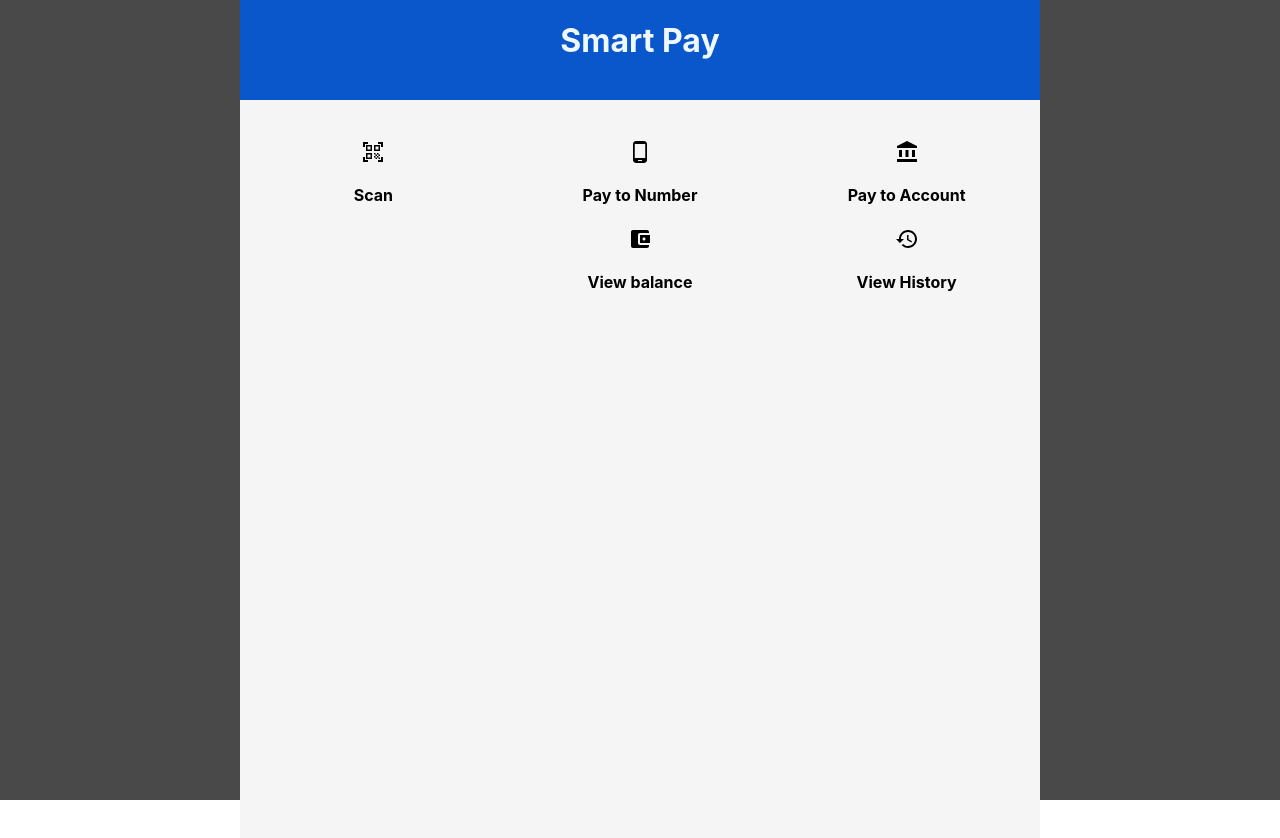
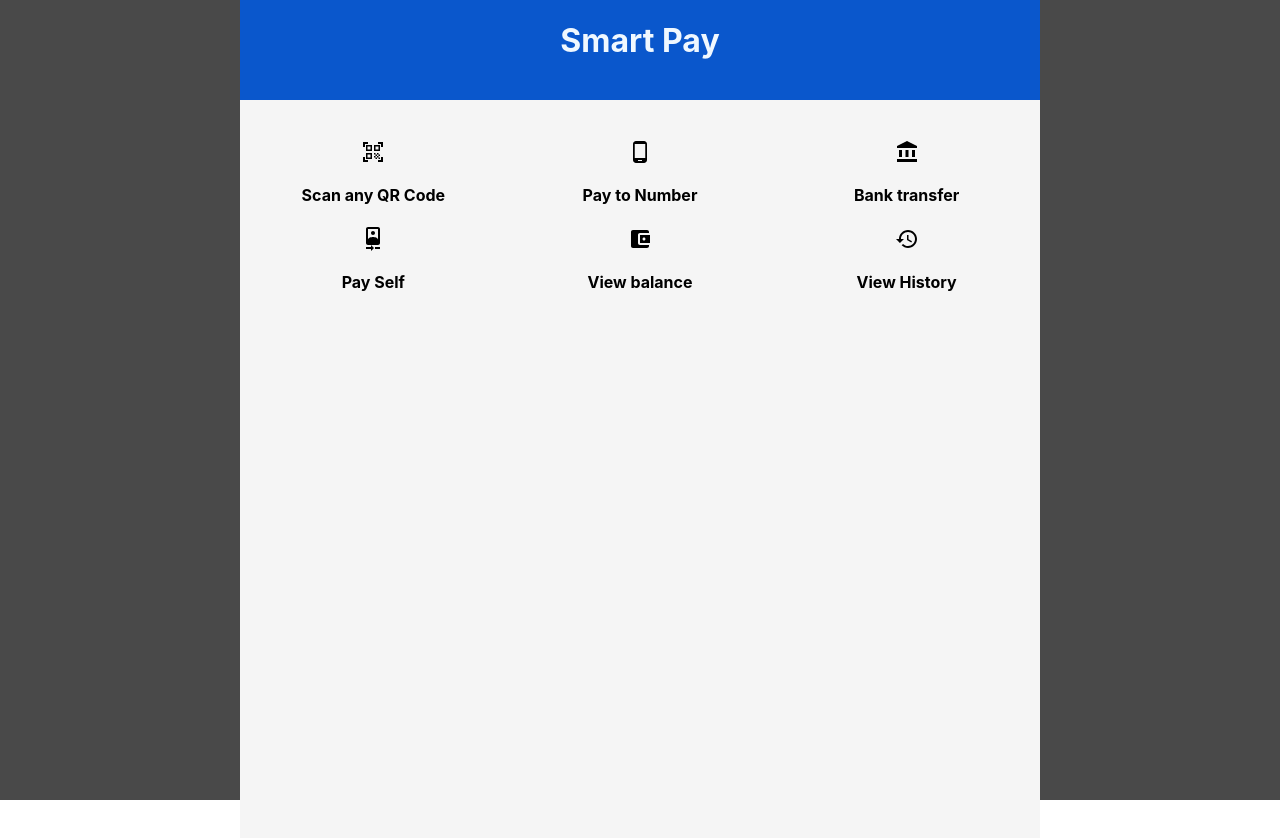
Before and after one commit to Raajulogu/payment_app_frontend, a React (Create React App) app: page / in a window 1280 px wide. Shown: the top 838 px of the page. Built offline with nearby package versions, Linux system fonts and the light colour scheme; no server answers; sample sign-in values are in the browser's storage.

Commit message:
make-payment added

```diff
--- a/src/Component/Dashboard.jsx
+++ b/src/Component/Dashboard.jsx
@@ -11,6 +11,7 @@ import AccountBalanceIcon from "@mui/icons-material/AccountBalance";
 import AccountBalanceWalletIcon from "@mui/icons-material/AccountBalanceWallet";
 import HistoryIcon from "@mui/icons-material/History";
 import ArrowBackIcon from "@mui/icons-material/ArrowBack";
+import CameraFrontIcon from '@mui/icons-material/CameraFront';
 
 //Backend URL
 const api_url = asserts.backend_url;
@@ -81,11 +82,16 @@ function Dashboard() {
   }, []);
 
   // handle payment
-  function handlePayment() {
+  async function handlePayment() {
     if (pin.length < 4) {
       alert("Please Enter a valid 4 Digit PIN");
       return 0;
     }
+    let data={
+      amount:price,
+      details:product
+    }
+    let response = await axios.get(`${api_url}/user/make-payment`, data);
     setSnackbarOpen(true);
     setPin("");
     setResult("");
@@ -106,7 +112,7 @@ function Dashboard() {
           <div className="main-page">
             <span className="pay-types">
               <QrCodeScannerIcon onClick={() => setScan(true)} />
-              <h4>Scan</h4>
+              <h4>Scan any QR Code</h4>
             </span>
             <span className="pay-types">
               <PhoneAndroidIcon />
@@ -114,9 +120,12 @@ function Dashboard() {
             </span>
             <span className="pay-types">
               <AccountBalanceIcon />
-              <h4>Pay to Account</h4>
+              <h4>Bank transfer</h4>
             </span>
-            <br />
+            <span className="pay-types">
+              <CameraFrontIcon />
+              <h4>Pay Self</h4>
+            </span>
             <span className="pay-types">
               <AccountBalanceWalletIcon />
               <h4>View balance</h4>
```
